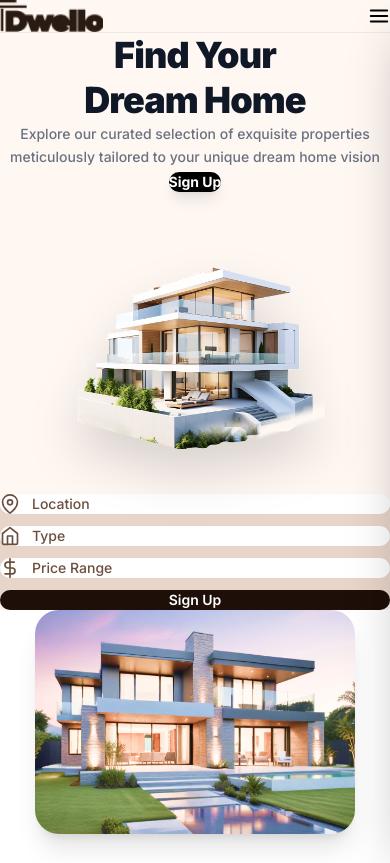
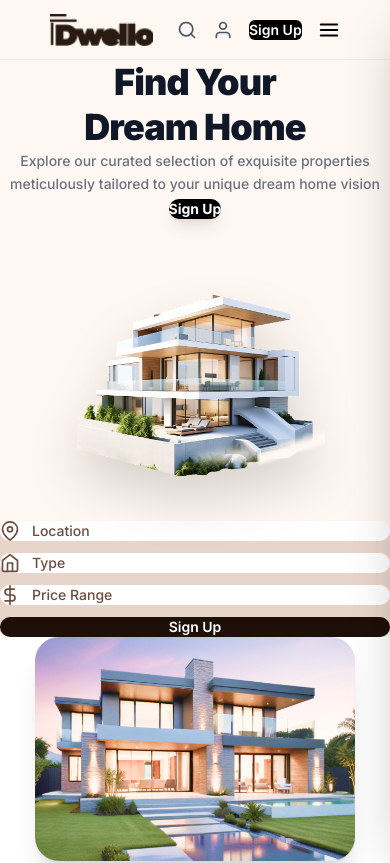
Before and after one commit to walidabdulkadir/real-estate-react-app, a React (Vite) app in the folder frontEnd/: page / in a window 390 px wide. Shown: the top 863 px of the page. Built offline with nearby package versions, Linux system fonts and the light colour scheme.

Commit message:
feat: enhance MobileMenu and Nav components with improved styling and layout adjustments

```diff
--- a/frontEnd/src/components/NavBar/MobileMenu.jsx
+++ b/frontEnd/src/components/NavBar/MobileMenu.jsx
@@ -4,16 +4,15 @@ const navLinks = ["Home", "Service", "Agents", "Contact"];
 
 function MobileMenu({ isOpen, onClose }) {
   return (
-    <div className="md:hidden">
-      {/* Backdrop */}
+    <div className="md:hidden ">
       {isOpen && (
         <div
-          className="fixed inset-0 z-30 bg-black/30 backdrop-blur-sm"
+          className="fixed inset-0 z-30 bg-black/30 backdrop-blur-sm rounded-md"
           onClick={onClose}
           aria-hidden="true"
         />
       )}
-      {/* Drawer */}
+
       <div
         className={`fixed inset-y-0 right-0 z-40 w-[80vw] max-w-xs bg-[#fef7f2] shadow-2xl transform transition-transform duration-300 ease-out ${
           isOpen ? "translate-x-0" : "translate-x-full"
@@ -22,7 +21,7 @@ function MobileMenu({ isOpen, onClose }) {
         aria-modal="true"
         aria-label="Mobile navigation menu"
       >
-        <div className="flex items-center justify-end p-5">
+        <div className="flex items-center  p-5">
           <button
             id="mobile-menu-close"
             className="inline-flex h-10 w-10 items-center justify-center rounded-full bg-gray-100 text-black hover:bg-gray-200 transition-colors duration-200"
@@ -33,22 +32,16 @@ function MobileMenu({ isOpen, onClose }) {
             <FiX size={20} />
           </button>
         </div>
-        <nav className="flex flex-col items-center gap-6 mt-8 px-6">
+        <nav className="flex flex-col items-center gap-6 mt-15 px-6">
           {navLinks.map((link) => (
             <span
               key={link}
-              className="text-lg font-medium text-black cursor-pointer hover:underline underline-offset-4 transition-all duration-200"
+              className="text-lg font-medium text-black cursor-pointer hover:underline"
               onClick={onClose}
             >
               {link}
             </span>
           ))}
-          <button
-            id="mobile-signup-btn"
-            className="mt-4 w-full bg-black text-white text-sm font-semibold py-3 rounded-lg hover:bg-gray-800 transition-colors duration-200 cursor-pointer"
-          >
-            Sign Up
-          </button>
         </nav>
       </div>
     </div>
--- a/frontEnd/src/components/NavBar/Nav.jsx
+++ b/frontEnd/src/components/NavBar/Nav.jsx
@@ -9,14 +9,13 @@ function Nav() {
   const [isOpen, setIsOpen] = useState(false);
 
   return (
-    <nav className="w-full bg-[#fef7f2] sticky top-0 z-50 border-b border-[#f0e8e2]">
+    <nav className=" flex items-center justify-center w-full h-15 bg-[#fef7f2] sticky top-0 z-50 border-b border-[#f0e8e2]">
       <div className="max-w-7xl mx-auto px-6 sm:px-8 lg:px-12 py-4 flex items-center justify-between gap-6">
         {/* Logo */}
-        <div className="flex-shrink-0">
-          <img src={logo} alt="Realta logo" className="h-8 w-auto" />
+        <div className="shrink-0">
+          <img src={logo} alt="Dwello logo" className="h-8 w-auto" />
         </div>
 
-        {/* Desktop Nav Links */}
         <ul className="hidden md:flex items-center gap-8 list-none">
           {navLinks.map((link) => (
             <li
@@ -24,28 +23,27 @@ function Nav() {
               className="text-sm font-medium text-gray-700 cursor-pointer hover:text-black transition-colors duration-200 relative group"
             >
               {link}
-              <span className="absolute -bottom-1 left-0 w-0 h-0.5 bg-black transition-all duration-300 group-hover:w-full" />
+              <span className="absolute -bottom-1 left-0 w-0 h-0.5" />
             </li>
           ))}
         </ul>
 
-        {/* Right Side Icons + Button */}
-        <div className="flex items-center gap-4">
+        <div className="flex items-center justify-center gap-4">
           <FiSearch
-            className="h-5 w-5 cursor-pointer text-gray-600 hover:text-black transition-colors duration-200 hidden md:block"
+            className="h-5 w-5 cursor-pointer text-gray-600 hover:text-black transition-colors duration-200 "
             aria-label="Search"
           />
           <FiUser
-            className="h-5 w-5 cursor-pointer text-gray-600 hover:text-black transition-colors duration-200 hidden md:block"
+            className="h-5 w-5 cursor-pointer text-gray-600 hover:text-black transition-colors duration-200 "
             aria-label="Profile"
           />
           <button
             id="nav-signup-btn"
-            className="hidden md:block bg-black text-white text-sm font-semibold px-5 py-2.5 rounded-lg hover:bg-gray-800 transition-colors duration-200 cursor-pointer"
+            className=" bg-black p-2 text-white text-sm font-semibold  rounded-md  cursor-pointer"
           >
             Sign Up
           </button>
-          {/* Mobile Menu Toggle */}
+
           <button
             id="mobile-menu-toggle"
             className="md:hidden flex items-center justify-center p-2 rounded-md text-black hover:bg-gray-100 transition-colors duration-200"
```
